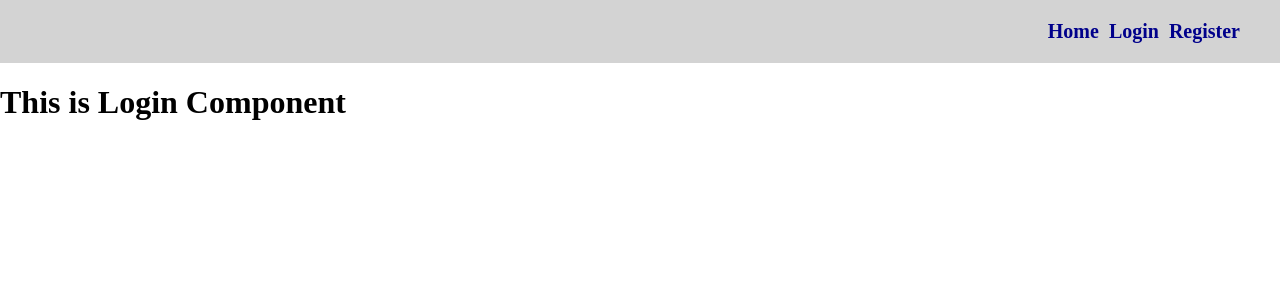
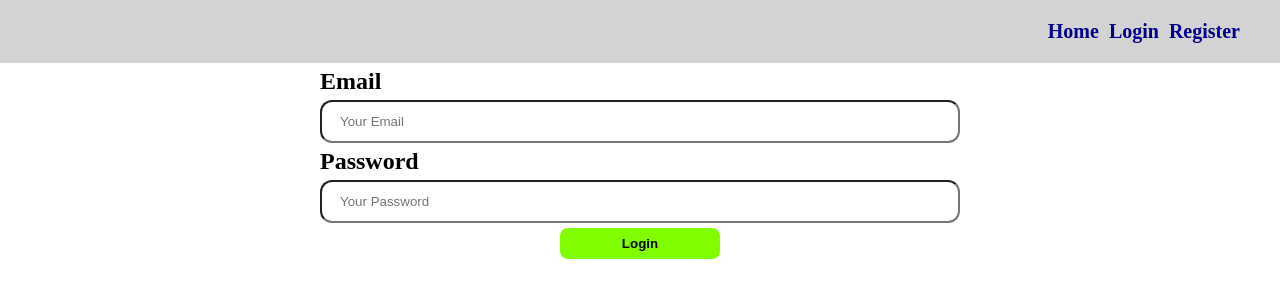
Before and after one commit to HasibUddin1/tally-counter, a React (Vite) app: page /login in a window 1280 px wide. Shown: the top 300 px of the page. Built offline with nearby package versions, Linux system fonts and the light colour scheme.

Commit message:
implemented firebase login and creating user

```diff
--- a/src/components/Login/Login.css
+++ b/src/components/Login/Login.css
@@ -0,0 +1,35 @@
+.login-container{
+    width: 50%;
+    margin: auto;
+    font-size: 24px;
+    font-weight: bold;
+}
+
+.flex-col{
+    display: flex;
+    flex-direction: column;
+    gap: 5px;
+}
+.mt-5{
+    margin-top: 5px;
+}
+
+.input-field{
+    padding: 12px 18px;
+    border-radius: 12px;
+}
+
+.login-btn{
+    background-color: chartreuse;
+    border: none;
+    padding: 8px 20px;
+    width: 25%;
+    font-weight: bold;
+    border-radius: 8px;
+    cursor: pointer;
+    margin-top: 5px;
+}
+
+.login-btn:hover{
+    background-color: green;
+}
--- a/src/components/Login/Login.jsx
+++ b/src/components/Login/Login.jsx
@@ -1,9 +1,44 @@
+import app from '../../firebase/firebase.config';
+import './Login.css'
+import { getAuth, signInWithEmailAndPassword } from "firebase/auth";
 
+const auth = getAuth(app)
 
 const Login = () => {
+
+    const handleLogin = (event) => {
+        event.preventDefault()
+
+        const form = event.target
+        const email = form.email.value
+        const password = form.password.value
+
+        console.log(email, password)
+
+        signInWithEmailAndPassword(auth, email, password)
+        .then(() => {
+            alert('User has been logged in successfully')
+        })
+        .catch(error => {
+            alert(`${error.message}`)
+        })
+    }
+
     return (
-        <div>
-            <h1 className="text-4xl">This is Login Component</h1>
+        <div className='login-container'>
+            <form onSubmit={handleLogin}>
+                <div className="flex-col mt-5">
+                    <label htmlFor="email">Email</label>
+                    <input className='input-field' type="email" name="email" id="email" placeholder='Your Email' />
+                </div>
+                <div className='flex-col mt-5'>
+                    <label htmlFor="password">Password</label>
+                    <input className='input-field' type="password" name="password" id="password" placeholder='Your Password' />
+                </div>
+                <div className='text-center'>
+                    <input className='login-btn' type="submit" value="Login" />
+                </div>
+            </form>
         </div>
     );
 };
--- a/src/components/Register/Register.jsx
+++ b/src/components/Register/Register.jsx
@@ -1,9 +1,44 @@
+import { createUserWithEmailAndPassword, getAuth } from "firebase/auth";
+import app from "../../firebase/firebase.config";
+
+const auth = getAuth(app)
 
 
 const Register = () => {
+
+    const handleRegister = (event) => {
+        event.preventDefault()
+
+
+        const form = event.target
+        const email = form.email.value
+        const password = form.password.value
+        console.log(email, password)
+
+        createUserWithEmailAndPassword(auth, email, password)
+        .then(() => {
+            alert('User has been created successfully')
+        })
+        .catch(error => {
+            alert(`${error.message}`)
+        })
+    }
+
     return (
-        <div>
-            <h1>This is Register component</h1>
+        <div className='login-container'>
+            <form onSubmit={handleRegister}>
+                <div className="flex-col mt-5">
+                    <label htmlFor="email">Email</label>
+                    <input className='input-field' type="email" name="email" id="email" placeholder='Your Email' required />
+                </div>
+                <div className='flex-col mt-5'>
+                    <label htmlFor="password">Password</label>
+                    <input className='input-field' type="password" name="password" id="password" placeholder='Your Password' required />
+                </div>
+                <div className='text-center'>
+                    <input className='login-btn' type="submit" value="Register" />
+                </div>
+            </form>
         </div>
     );
 };
```
